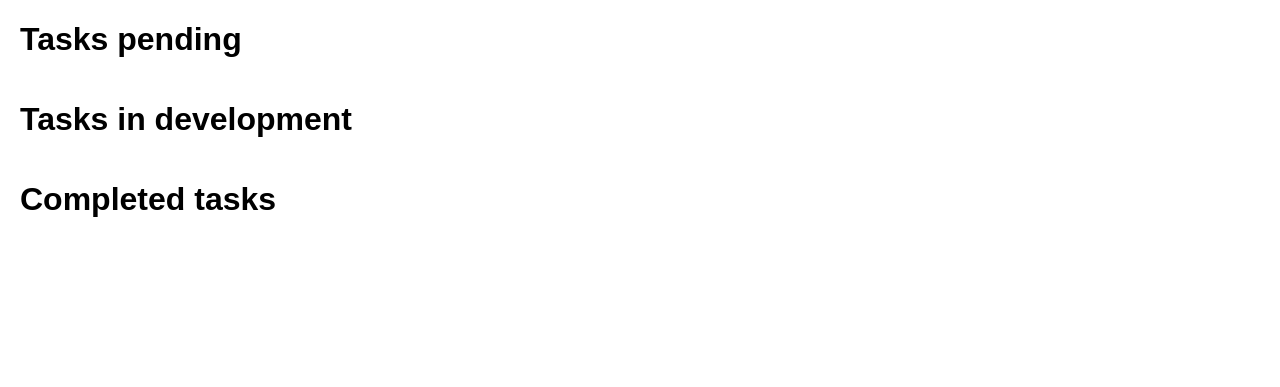
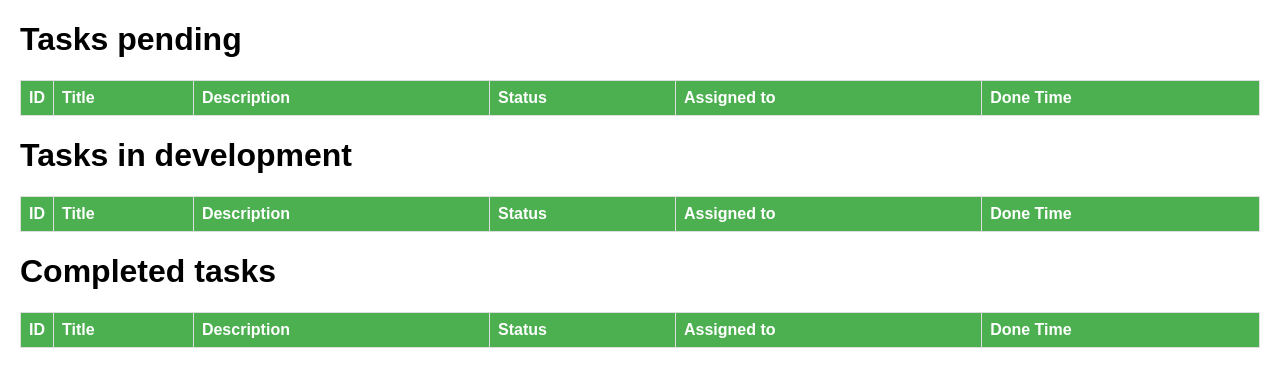
Before and after one commit to Sergii-Koval/flask-task-manager, a Flask app: page / in a window 1280 px wide. Shown: the part 58-445 px from the top of the page. Run offline with Flask 3, Linux system fonts and the light colour scheme; data that the repository does not hold is empty.

Commit message:
design improvement 2.0

```diff
--- a/templates/index.html
+++ b/templates/index.html
@@ -8,6 +8,19 @@
     </form>
 {% endif %}
 <table>
+    <tr>
+        <th>ID</th>
+        <th>Title</th>
+        <th>Description</th>
+        <th>Status</th>
+        <th>Assigned to</th>
+        <th>Done Time</th>
+        {% if 'user_id' in session and current_user.role in ['admin', 'dev'] %}
+            <th>Edit</th>
+            <th>Delete</th>
+            <th>Accept</th>
+        {% endif %}
+    </tr>
     {% for task in pending_tasks %}
     <tr>
         <td>{{ task.id }}</td>
@@ -38,10 +51,22 @@
     {% endfor %}
 </table>
 
-
 <h1>Tasks in development</h1>
 <table>
-    {% for task in in_progress_tasks %}
+    <tr>
+        <th>ID</th>
+        <th>Title</th>
+        <th>Description</th>
+        <th>Status</th>
+        <th>Assigned to</th>
+        <th>Done Time</th>
+        {% if 'user_id' in session and current_user.role in ['admin', 'dev'] %}
+            <th>Edit</th>
+            <th>Delete</th>
+            <th>Complete</th>
+        {% endif %}
+    </tr>
+{% for task in in_progress_tasks %}
     <tr>
         <td>{{ task.id }}</td>
         <td>{{ task.title }}</td>
@@ -73,6 +98,18 @@
 
 <h1>Completed tasks</h1>
 <table>
+    <tr>
+        <th>ID</th>
+        <th>Title</th>
+        <th>Description</th>
+        <th>Status</th>
+        <th>Assigned to</th>
+        <th>Done Time</th>
+        {% if 'user_id' in session and current_user.role in ['admin', 'dev'] %}
+            <th>Edit</th>
+            <th>Delete</th>
+        {% endif %}
+    </tr>
     {% for task in done_tasks %}
     <tr>
         <td>{{ task.id }}</td>
```
